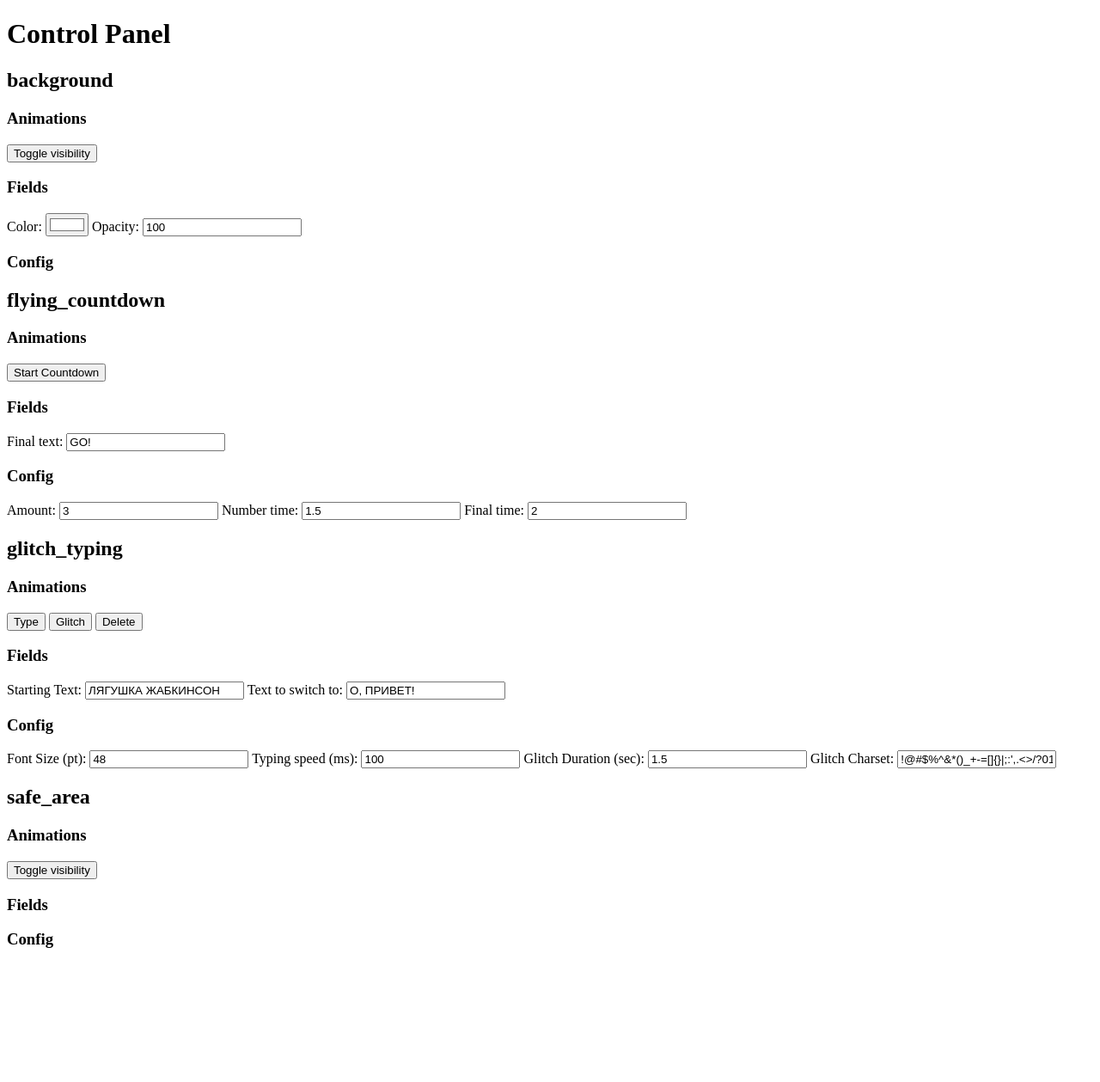
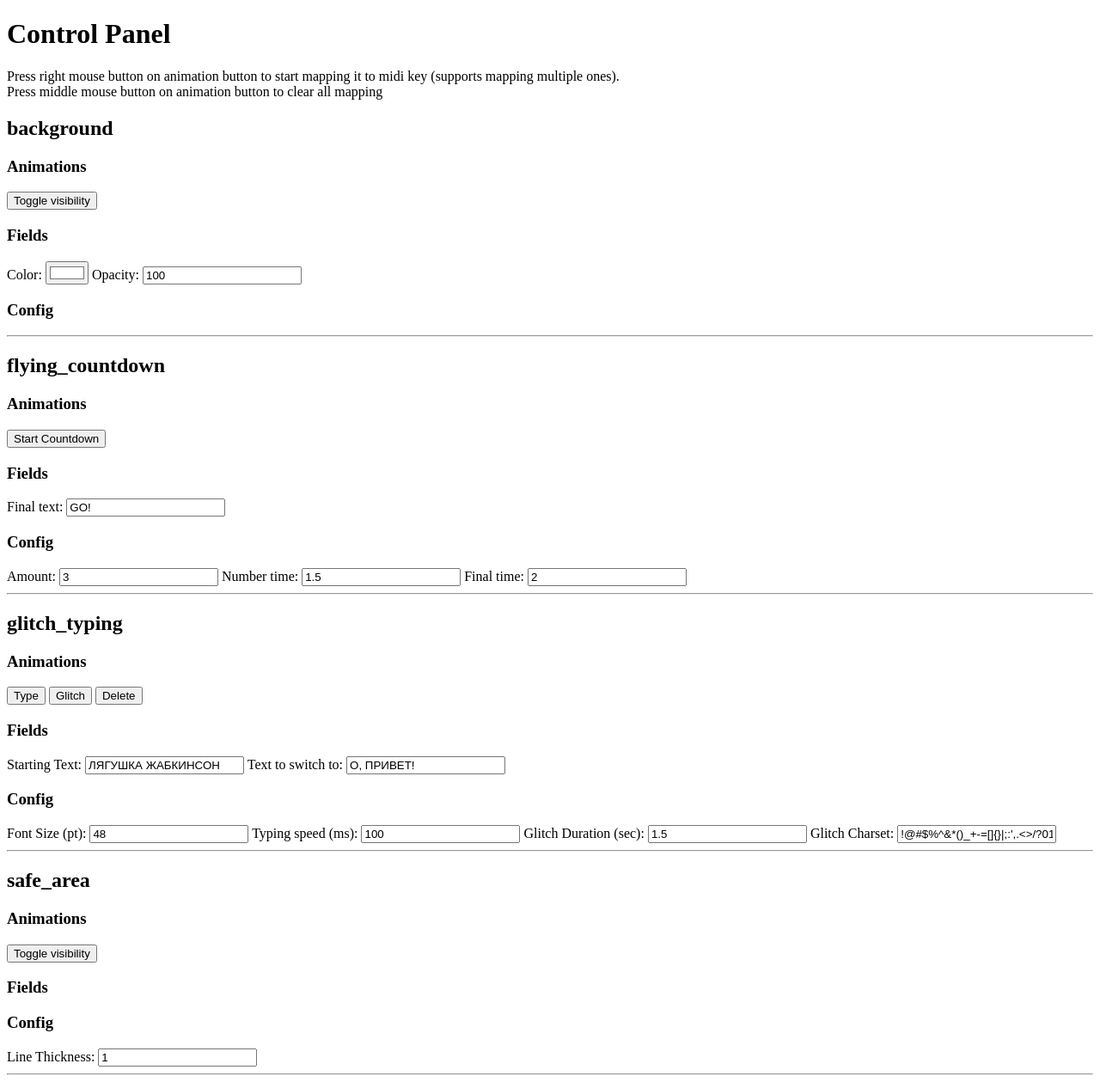
Before and after one commit to Lyagva/FroTitle, a Flask app: page /control in a window 1280 px wide. Shown: the whole page at 86% size. Before the commit the page ends 1103 px from the top, so only its background shows below. Run offline with Flask 3, Linux system fonts and the light colour scheme; some libraries are stand-ins or nearby versions.

Commit message:
Midi mapping + little module adjustment

```diff
--- a/modules/background/index.html
+++ b/modules/background/index.html
@@ -27,6 +27,7 @@
     <script src="https://cdn.socket.io/4.8.1/socket.io.min.js"></script>
     <script src="/module_loader"></script>
     <script>
+        let visible = true;
         function field_color(value) {
             document.querySelector(".background").style.backgroundColor = value;
         }
@@ -34,7 +35,9 @@
             document.querySelector(".background").style.opacity = value.toString() + "%";
         }
         function anim_toggleVisibility() {
-            document.body.classList.toggle('visible');
+            visible = !visible;
+            if (visible) document.querySelector(".background").style.visibility = "visible";
+            else document.querySelector(".background").style.visibility = "hidden";
         }
 
         setModuleID("background");
--- a/modules/safe_area/module.json
+++ b/modules/safe_area/module.json
@@ -8,5 +8,11 @@
   "fields": [
   ],
   "properties": [
+    {
+      "id": "thickness",
+      "name": "Line Thickness",
+      "type": "number",
+      "default": 1
+    }
   ]
 }
--- a/templates/control.html
+++ b/templates/control.html
@@ -5,9 +5,29 @@
     <meta name="viewport" content="width=device-width, initial-scale=1.0">
     <title>Control Panel</title>
     <script src="https://cdnjs.cloudflare.com/ajax/libs/socket.io/4.1.3/socket.io.min.js"></script>
+
+    <style>
+        #midi-popup {
+            position: fixed;
+            bottom: 20px;
+            left: 50%;
+            transform: translateX(-50%);
+            background: #333;
+            color: white;
+            padding: 10px 20px;
+            border-radius: 8px;
+            font-size: 16px;
+            z-index: 1000;
+            display: none;
+        }
+    </style>
 </head>
 <body>
 <h1>Control Panel</h1>
+<div id="midi-popup">Press a MIDI button to map...</div>
+<p>Press right mouse button on animation button to start mapping it to midi key (supports mapping multiple ones).<br/>
+Press middle mouse button on animation button to clear all mapping</p>
+
 
 {% for module_name, config in modules_config.items() %}
 <div class="module-config">
@@ -42,6 +62,7 @@
            value="{{ property['default'] }}" oninput="updateProperty(this)">
     {% endfor %}
 </div>
+<hr/>
 {% endfor %}
 
 <script>
@@ -51,7 +72,7 @@
     function triggerAnimation(button) {
         var moduleId = button.getAttribute('data-module');
         var id = button.getAttribute('data-id');
-      socket.emit('triggerAnimation', { moduleId: moduleId, id: id });
+        socket.emit('triggerAnimation', {moduleId: moduleId, id: id});
         console.log("trigger animation");
     }
 
@@ -60,7 +81,7 @@
         var moduleId = input.getAttribute('data-module');
         var id = input.getAttribute('data-id');
         const value = input.value;
-      socket.emit('updateField', { moduleId: moduleId, id: id, value: value });
+        socket.emit('updateField', {moduleId: moduleId, id: id, value: value});
         console.log("updated field");
     }
 
@@ -69,9 +90,85 @@
         var moduleId = input.getAttribute('data-module');
         var id = input.getAttribute('data-id');
         const value = input.value;
-      socket.emit('updateProperty', { moduleId: moduleId, id: id, value: value });
+        socket.emit('updateProperty', {moduleId: moduleId, id: id, value: value});
         console.log("updated config");
     }
 </script>
+<script>
+    let midiMap = {};
+    let currentlyMappingButton = null;
+
+    navigator.requestMIDIAccess().then(onMIDISuccess, onMIDIFailure);
+
+    function onMIDISuccess(midiAccess) {
+        for (let input of midiAccess.inputs.values()) {
+            input.onmidimessage = handleMIDIMessage;
+        }
+    }
+
+    function onMIDIFailure() {
+        console.error("Could not access MIDI devices.");
+    }
+
+    function handleMIDIMessage(message) {
+        const [status, note, velocity] = message.data;
+        const command = status >> 4;
+        const channel = status & 0xf;
+        const key = `note:${note}:ch${channel}`;
+
+        const isNoteOn = command === 9 && velocity > 0;
+
+        if (isNoteOn) {
+            if (currentlyMappingButton) {
+                midiMap[key] = currentlyMappingButton;
+                currentlyMappingButton.textContent += " [MIDI]";
+                currentlyMappingButton = null;
+                hideMIDIPopup();
+                console.log("Mapped MIDI key:", key);
+            } else if (midiMap[key]) {
+                midiMap[key].click();
+            }
+        }
+    }
+
+
+    function showMIDIPopup() {
+        document.getElementById('midi-popup').style.display = 'block';
+    }
+
+    function hideMIDIPopup() {
+        document.getElementById('midi-popup').style.display = 'none';
+    }
+
+    document.addEventListener("contextmenu", function (e) {
+        if (e.target.tagName === "BUTTON" && e.target.dataset.id) {
+            e.preventDefault();
+            currentlyMappingButton = e.target;
+            showMIDIPopup();
+        }
+    });
+
+    document.addEventListener("mousedown", function (e) {
+        // Middle Mouse Button = 1
+        if (e.button === 1 && e.target.tagName === "BUTTON" && e.target.dataset.id) {
+            e.preventDefault();
+            const button = e.target;
+
+            // Remove all MIDI mappings for this button
+            for (const key in midiMap) {
+                if (midiMap[key] === button) {
+                    delete midiMap[key];
+                    console.log("Unmapped MIDI key:", key);
+                }
+            }
+
+            // Clean up the label (remove [MIDI])
+            button.textContent = button.textContent.replace(/\s*\[MIDI\]/g, "");
+        }
+    });
+
+</script>
+
+
 </body>
 </html>
```
Also changed, not shown: modules/safe_area/index.html (+6 -4 lines). Lines whose indentation alone changed are shown as unchanged.
